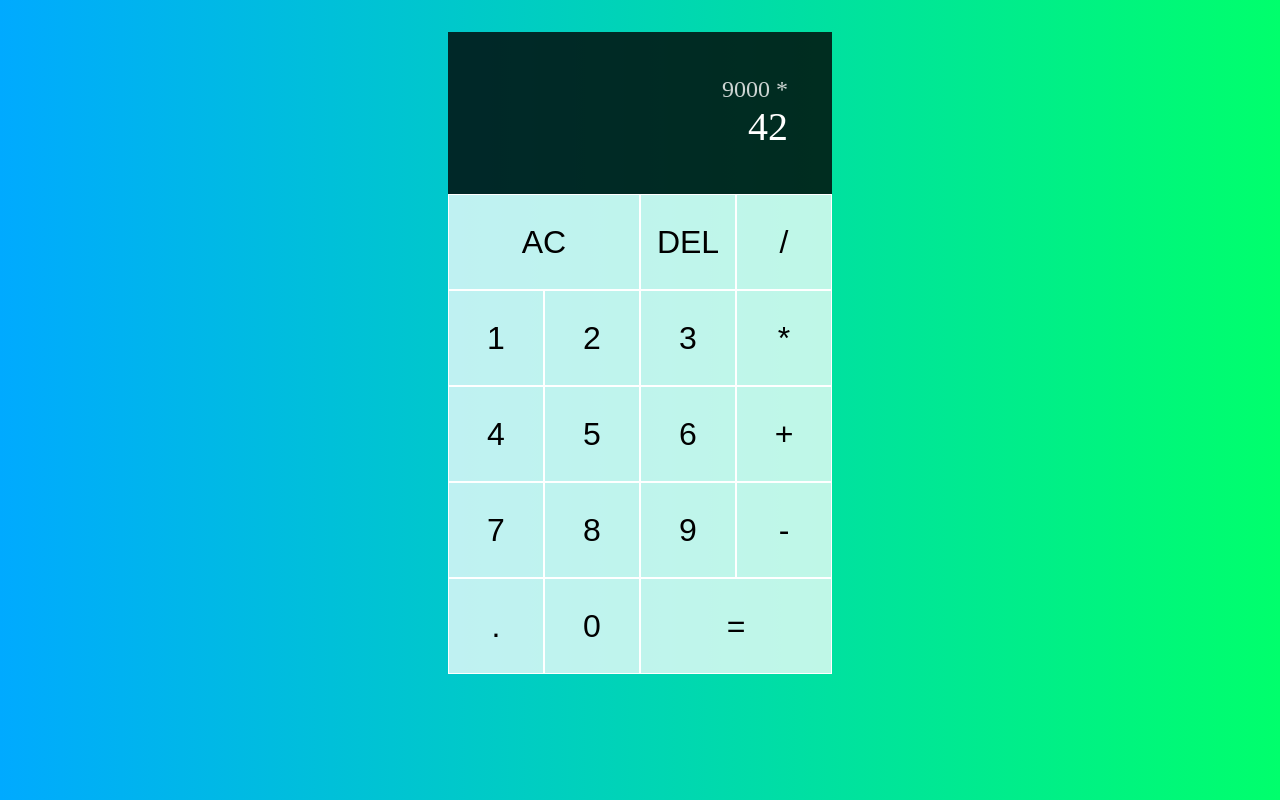
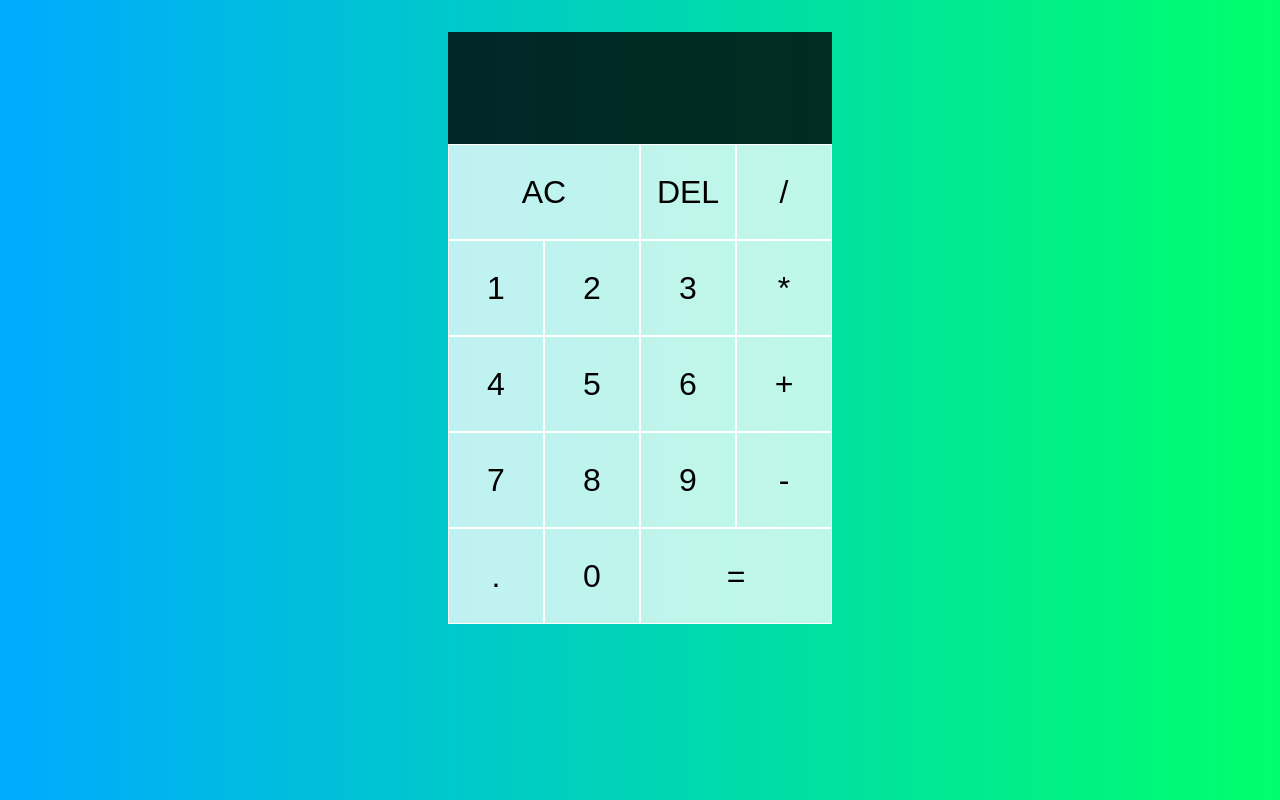
Before and after one commit to markpackham/react_calc, a React (Create React App) app: page / in a window 1280 px wide. Built offline with nearby package versions, Linux system fonts and the light colour scheme.

Commit message:
create reducer and state
https://youtu.be/DgRrrOt0Vr8?t=644

```diff
--- a/src/App.js
+++ b/src/App.js
@@ -1,11 +1,20 @@
+import { useReducer } from "react";
 import "./styles.css";
 
+function reducer(state, action) {}
+
 function App() {
+  const [{ currentOperand, previousOperand, operation }, dispatch] = useReducer(
+    reducer,
+    {}
+  );
   return (
     <div className="calculator-grid">
       <div className="output">
-        <div className="previous-operand">9000 *</div>
-        <div className="current-operand">42</div>
+        <div className="previous-operand">
+          {previousOperand} {operation}
+        </div>
+        <div className="current-operand">{currentOperand}</div>
       </div>
       <button className="span-two">AC</button>
       <button>DEL</button>
```
